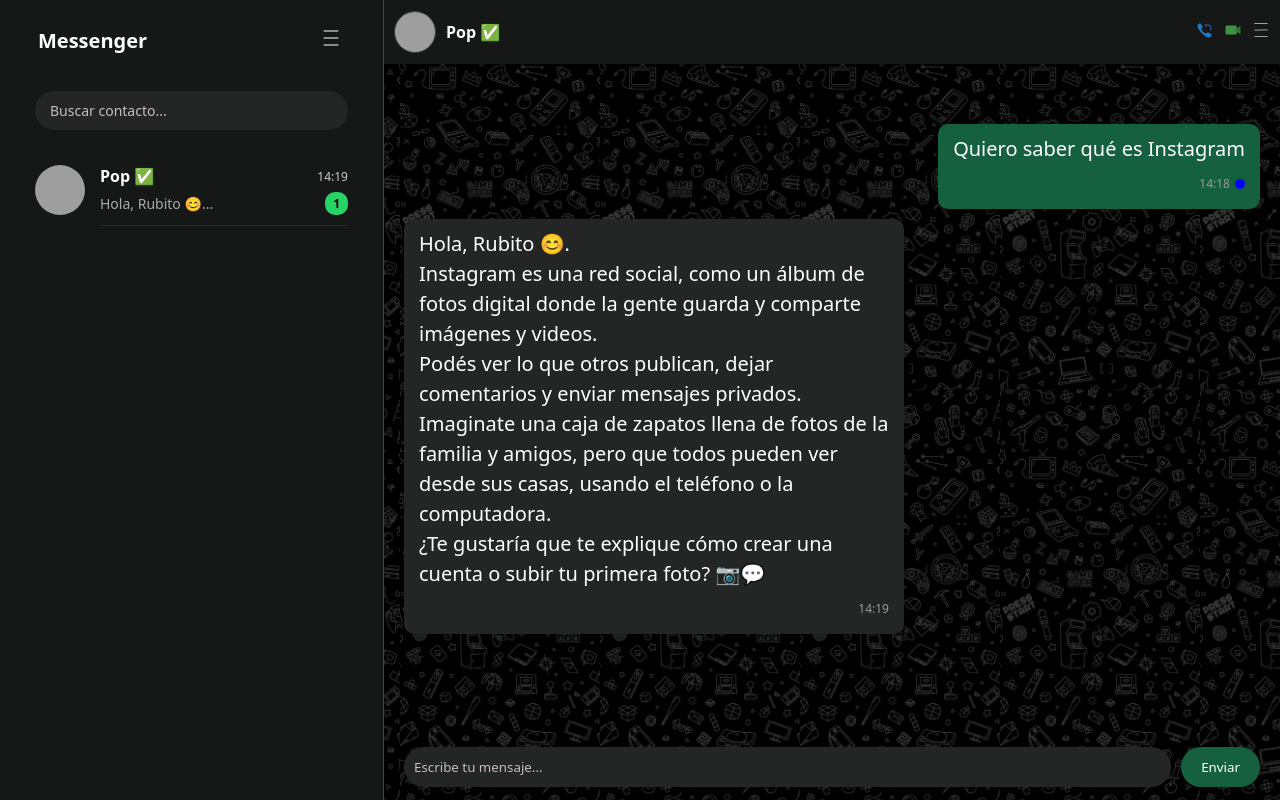
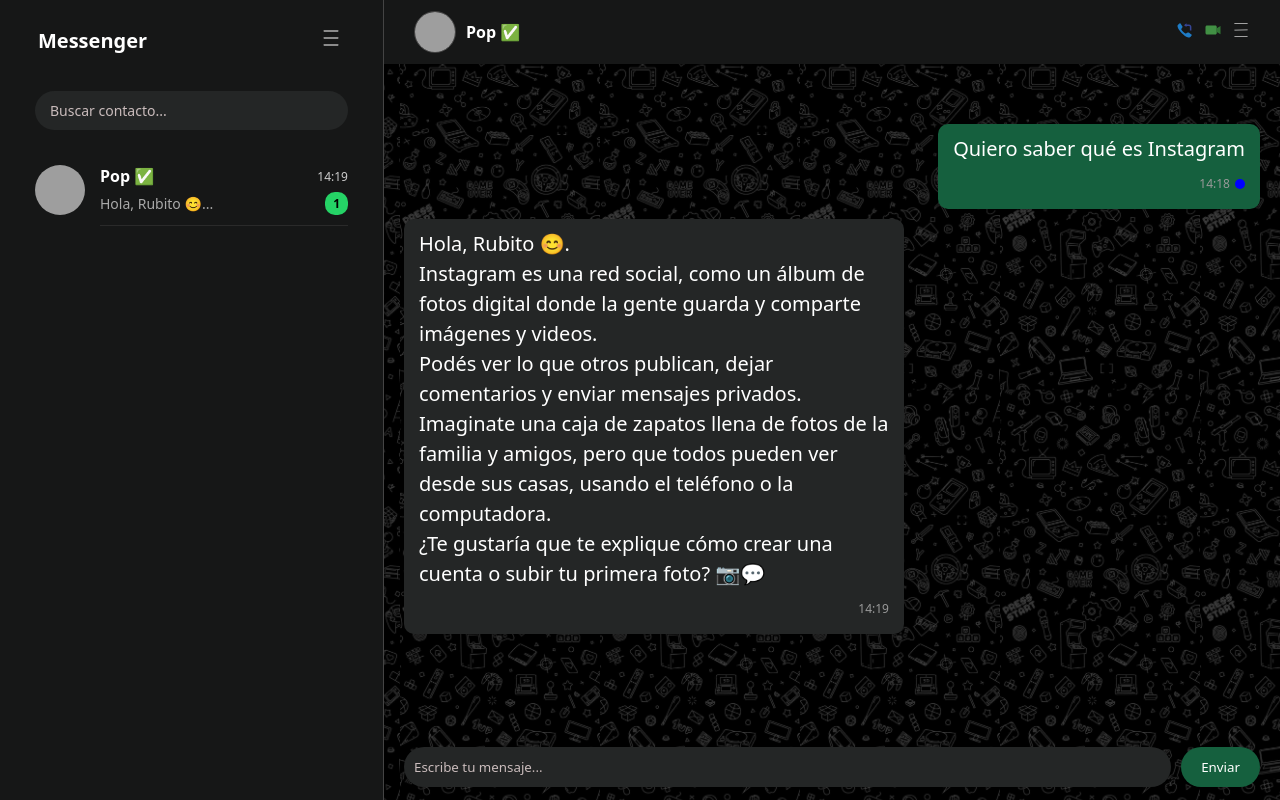
Before and after one commit to Alanquintero-gif/chatbot, a React (Vite) app: page /chat/1 in a window 1280 px wide. Built offline with nearby package versions, Linux system fonts and the light colour scheme; grey boxes are pictures that could not be loaded.

Commit message:
segundaversion

```diff
--- a/src/Screens/MainScreen/LayoutWpp.css
+++ b/src/Screens/MainScreen/LayoutWpp.css
@@ -91,8 +91,10 @@
   align-items: center;
   justify-content: space-between;
   background-color: #161717;
-  padding: 10px;
+  padding: 30px;
   height: 64px;
+  position: sticky;
+  top: 0px;
 }
 
 .back-button {
```
